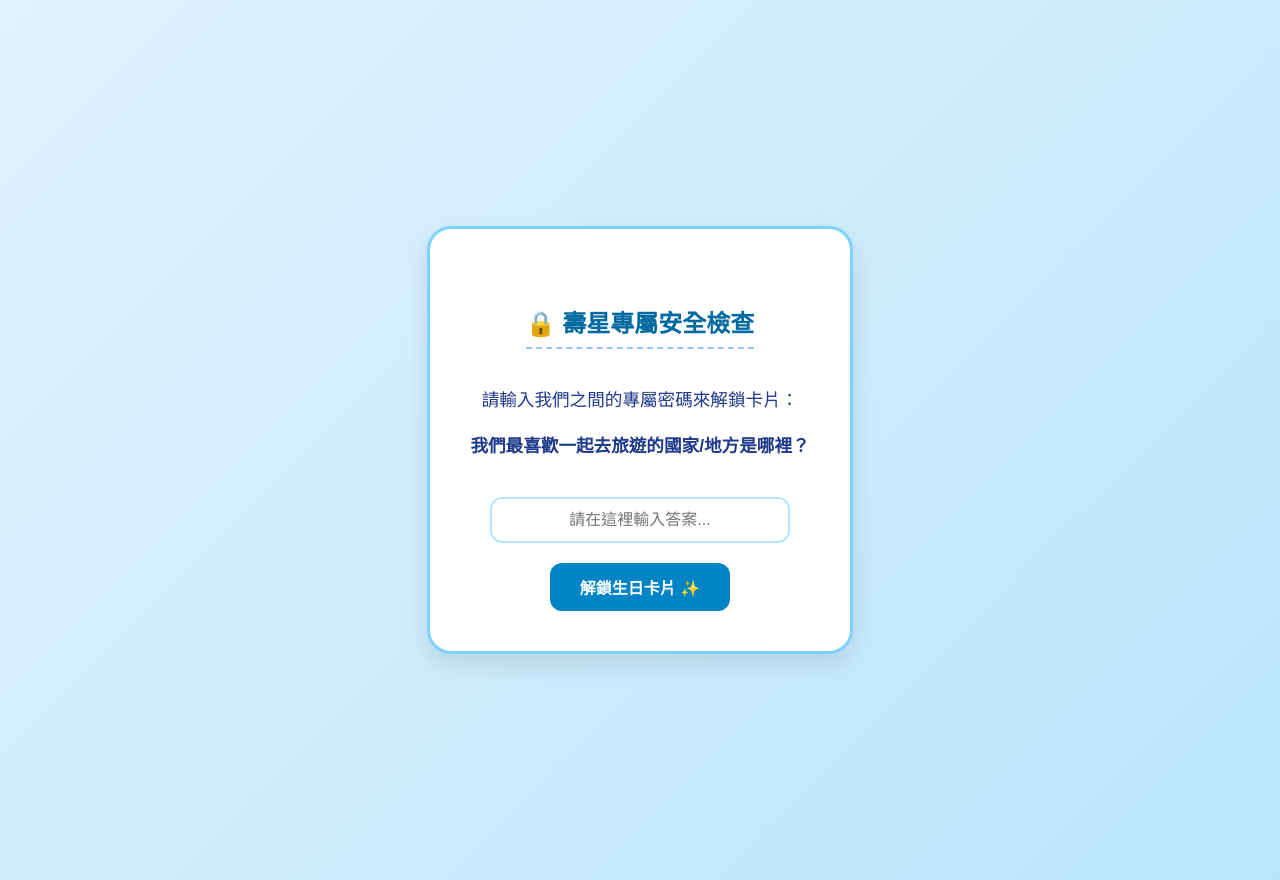
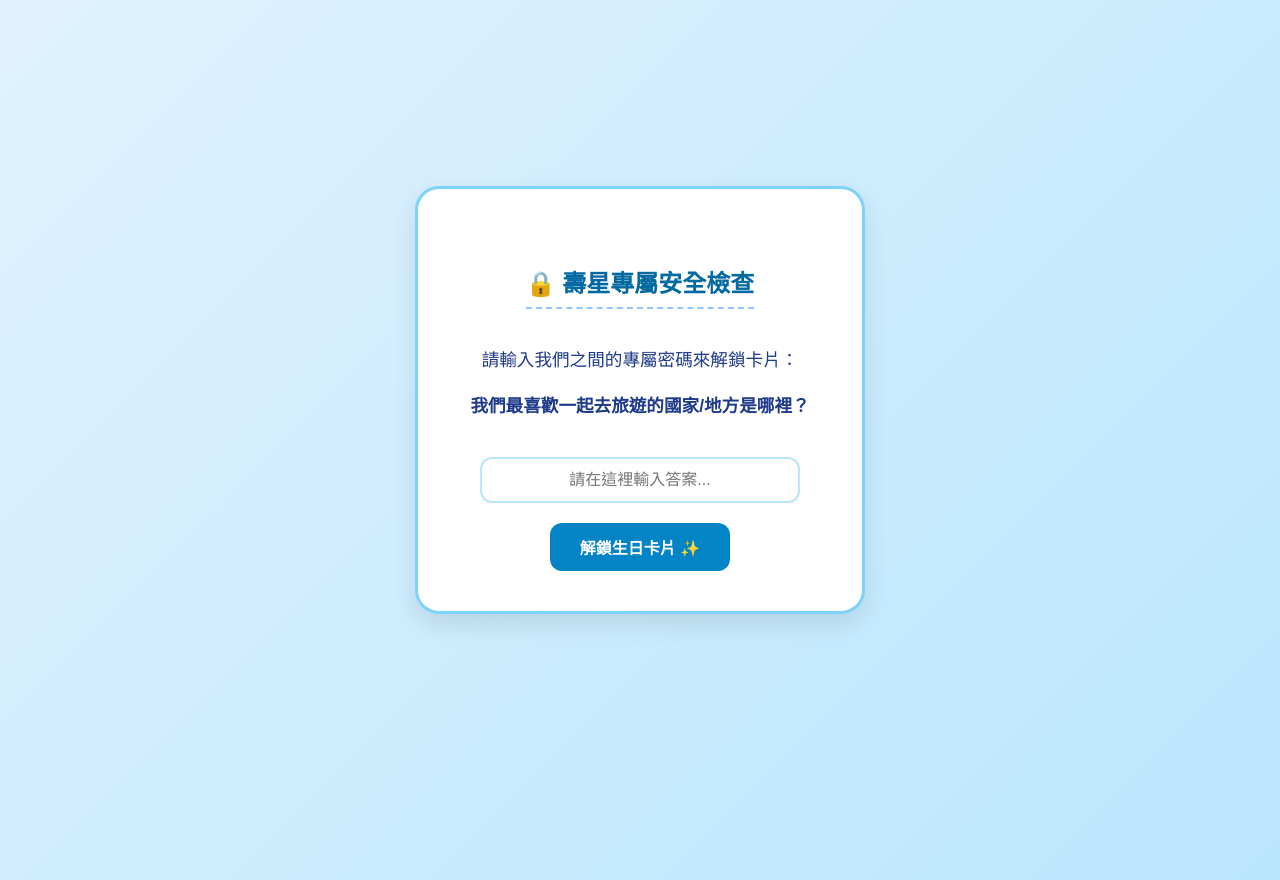
Before and after one commit to kimberly0621/kimberly0621.github.io, a plain HTML site: page index.html in a window 1280 px wide. Drawn offline with Linux system fonts and the light colour scheme.

Commit message:
Update index.html

```diff
--- a/index.html
+++ b/index.html
@@ -14,19 +14,28 @@
             padding: 40px 20px;
             margin: 0;
             min-height: 100vh;
+            /* 修正：移除了直接影響全畫面的 flex，改用標準垂直佈局並交由容器置中 */
+        }
+
+        /* 新增：網頁內容置中容器，確保兩個階段的卡片都能完美居中 */
+        .page-container {
+            min-height: 90vh;
             display: flex;
             justify-content: center;
             align-items: center;
+            width: 100%;
         }
 
         /* 謎題鎖定畫面的樣式 */
         #quiz-screen {
             background-color: white;
+            width: 100%;
             max-width: 450px;
             padding: 40px;
             border-radius: 24px;
             box-shadow: 0 10px 25px rgba(0, 0, 0, 0.1);
             border: 3px solid #7dd3fc;
+            box-sizing: border-box;
         }
         input[type="text"] {
             width: 80%;
@@ -62,15 +71,17 @@
             display: none;
         }
 
-        /* 主卡片樣式（一開始先隱藏） */
+        /* 主卡片樣式（一開始確實隱藏） */
         #main-card {
             background-color: rgba(255, 255, 255, 0.95);
+            width: 100%;
             max-width: 650px;
             padding: 40px;
             border-radius: 24px;
             box-shadow: 0 10px 25px rgba(0, 0, 0, 0.05);
             border: 3px solid #7dd3fc;
-            display: none;
+            display: none; /* 預設隱藏 */
+            box-sizing: border-box;
         }
         h1 {
             color: #0284c7;
@@ -141,11 +152,13 @@
 </head>
 <body>
 
+    <!-- 修正：加上這層 page-container 容器，讓內容在不同關卡都能完美居中不跑版 -->
+    <div class="page-container">
+
         <!-- 互動第一關：專屬密碼解鎖 -->
         <div id="quiz-screen">
             <h2>🔒 壽星專屬安全檢查</h2>
             <p>請輸入我們之間的專屬密碼來解鎖卡片：</p>
-        <!-- 可以在這裡修改你的提示問題 -->
             <p><strong>我們最喜歡一起去旅遊的國家/地方是哪裡？</strong></p>
             <input type="text" id="quiz-answer" placeholder="請在這裡輸入答案...">
             <br>
@@ -158,7 +171,7 @@
             <h1>生日快樂！🥳💙</h1>
             <p>給我最棒的女朋友！我特地為妳打造了這個專屬的網頁角落，用來慶祝妳的大日子。</p>
 
-        <!-- 專屬標籤 -->
+            <!-- 專屬彩色標籤 -->
             <div class="interest-grid">
                 <!-- F1：法拉利紅 -->
                 <div class="interest-badge" style="border-color: #ef4444; color: #b91c1c; background-color: #fef2f2;">🏎️ 樂樂首席副駕</div>
@@ -205,13 +218,15 @@
             <p style="margin-top: 40px; font-size: 1.5em; font-weight: bold;">❤️ 我愛妳！❤️</p>
         </div>
 
+    </div>
+
     <!-- 互動網頁邏輯 (JavaScript) -->
     <script>
         // 1. 密碼驗證邏輯
         function checkAnswer() {
             const userAnswer = document.getElementById("quiz-answer").value.toLowerCase().trim();
 
-            // 請把 "日本" 更換成妳設定的正確答案（建議維持小寫或中文）
+            // 請維持設定你的正確答案
             const correctAnswer = "日本";
 
             if (userAnswer === correctAnswer) {
```
Lines whose indentation alone changed are shown as unchanged.
